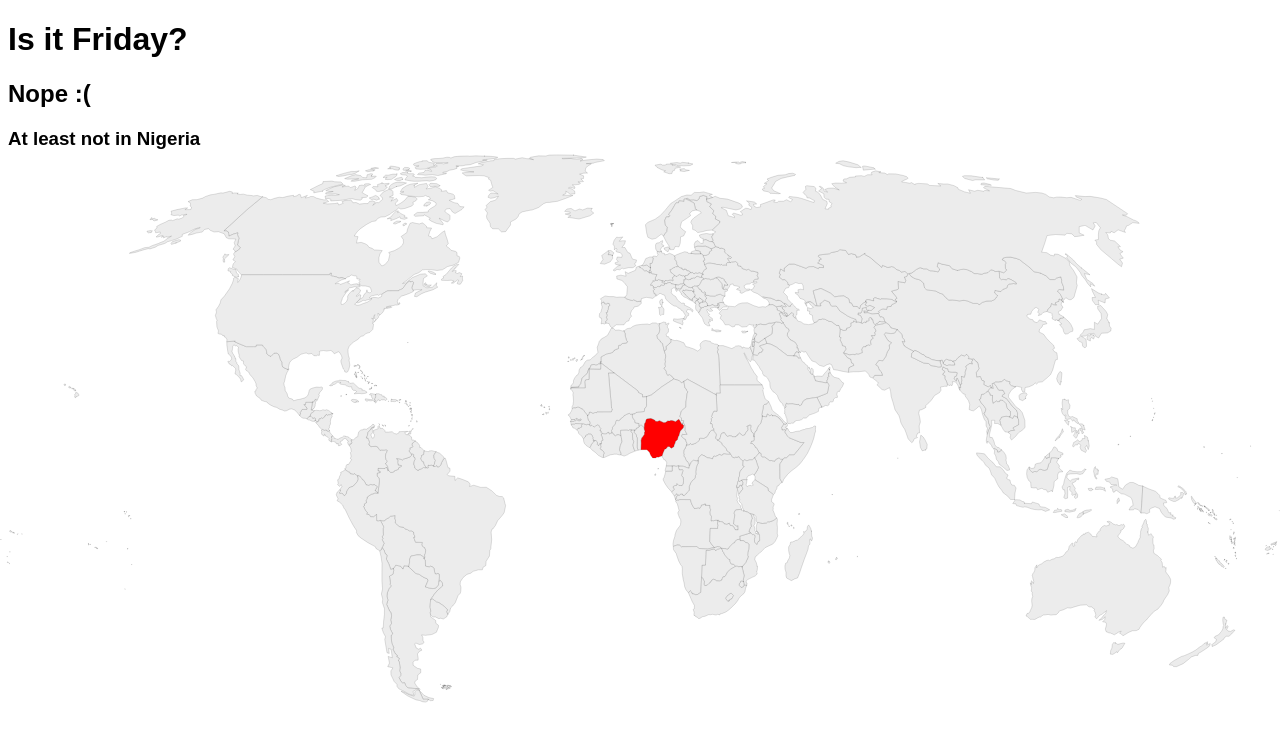
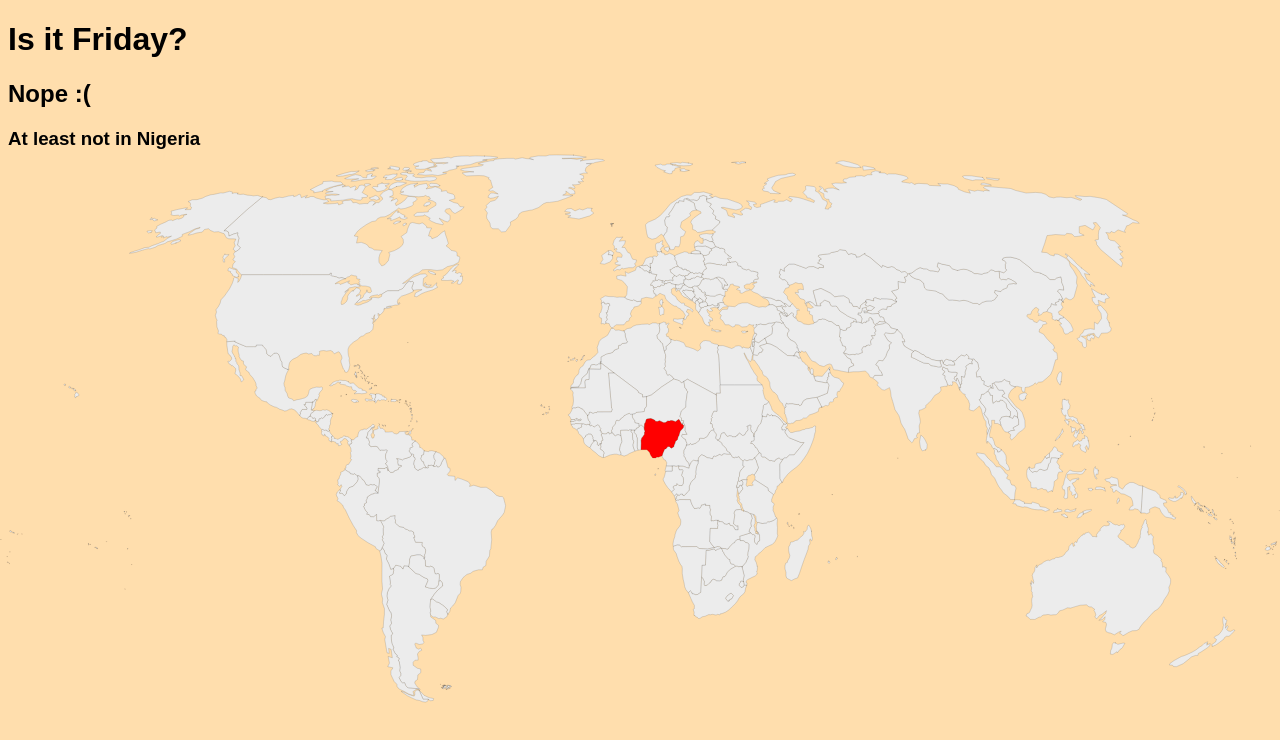
Before and after one commit to cy6erskunk/not-friday, a website built with Vite: page index.html in a window 1280 px wide. Built offline with nearby package versions, Linux system fonts and the light colour scheme.

Commit message:
Tune styles a bit

```diff
--- a/index.html
+++ b/index.html
@@ -11,6 +11,7 @@
         top: 0;
         left: 0;
         width: 100%;
+        z-index: -1;
       }
     </style>
   </head>
--- a/style.css
+++ b/style.css
@@ -1,4 +1,5 @@
 body {
+  background: navajowhite;
   font-family: sans-serif;
   -webkit-font-smoothing: antialiased;
   -moz-osx-font-smoothing: grayscale;
```
